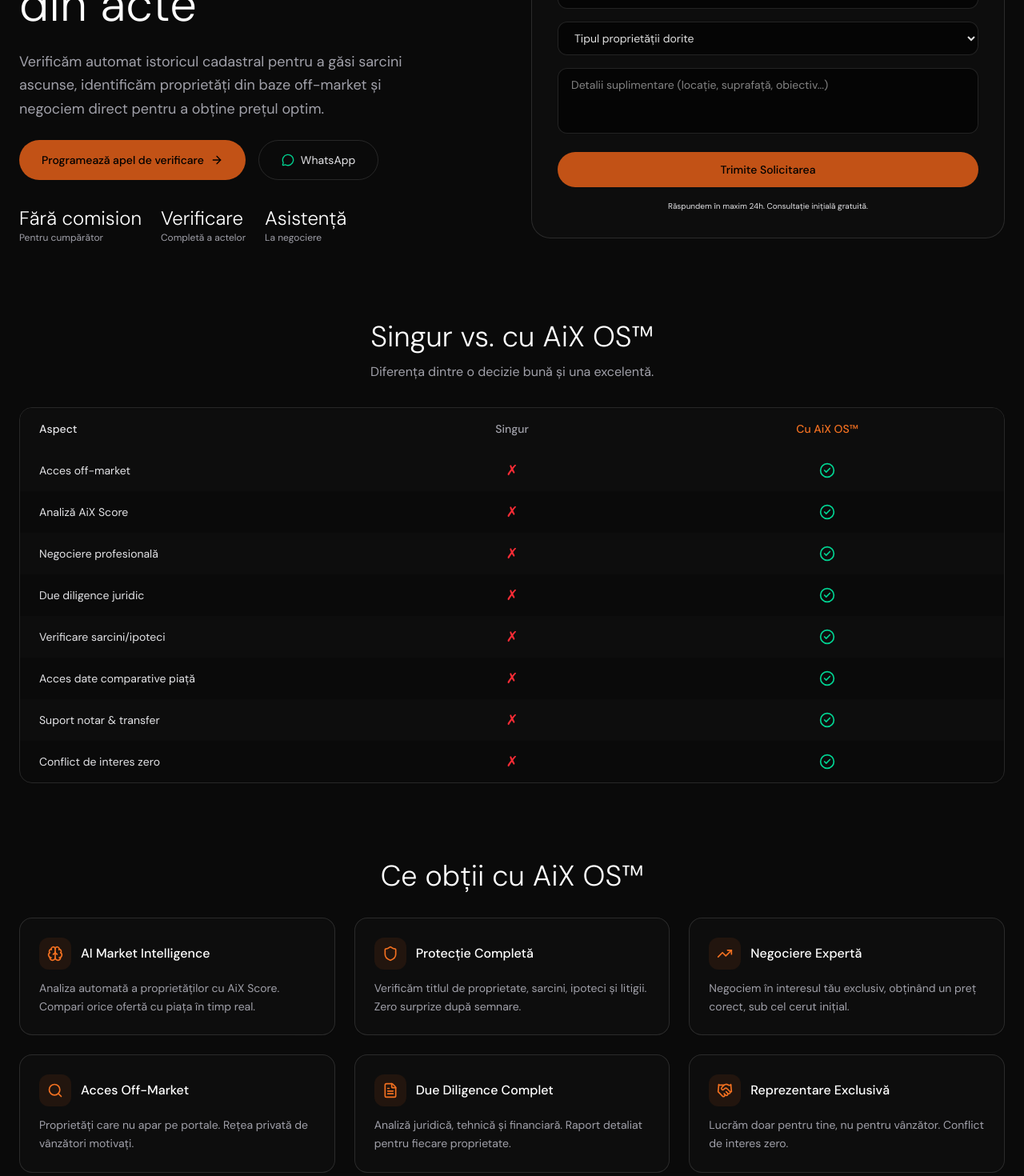
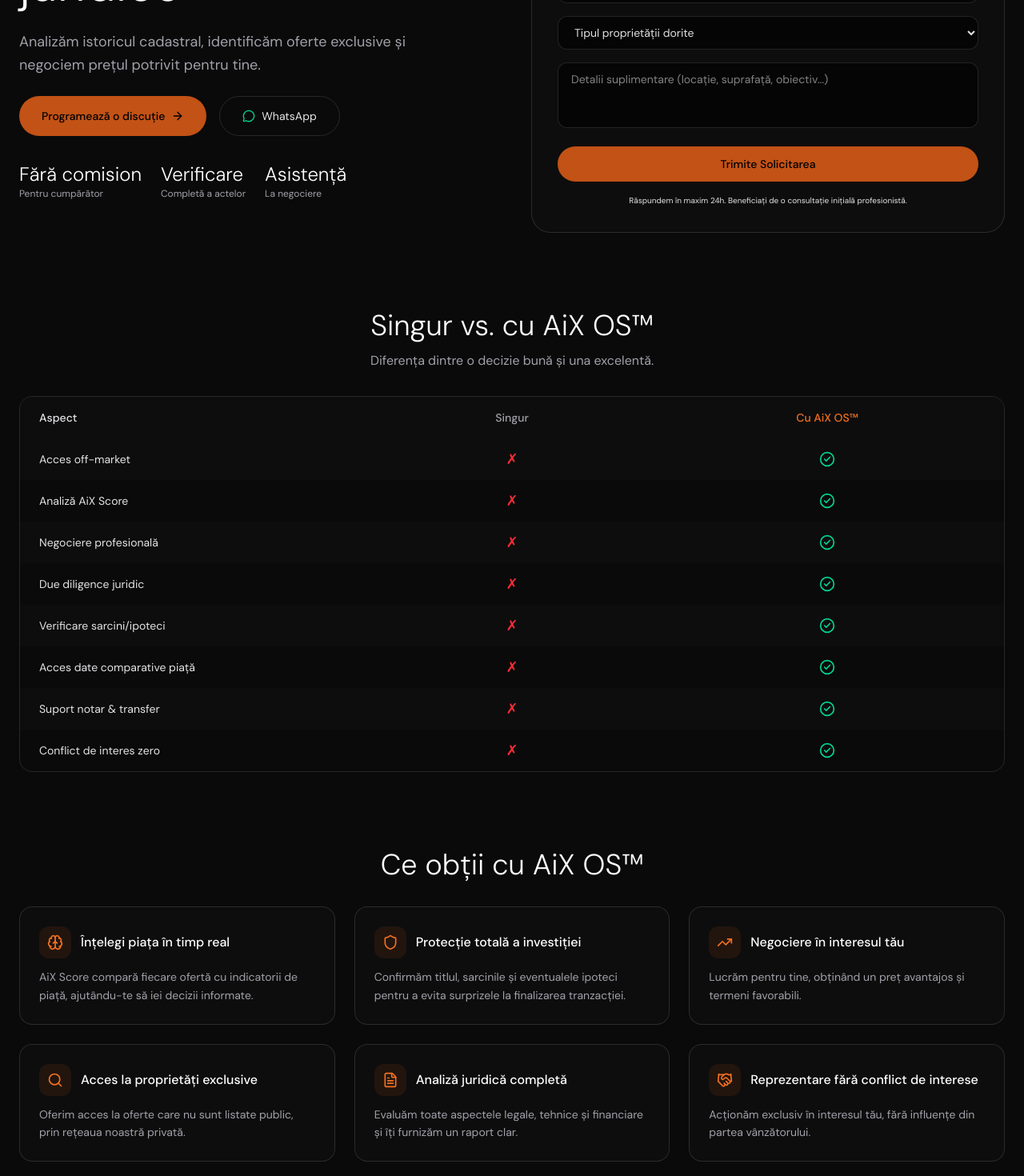
Before and after one commit to cvreperformance/AiX-OS, a Next.js app: page /buyer in a window 1280 px wide. Shown: the part 880-2350 px from the top of the page at 80% size. Built offline with nearby package versions, Linux system fonts and the light colour scheme; no server answers.

Commit message:
Finalize copy updates and remove free plans

```diff
--- a/src/app/(site)/HomeClientPage.tsx
+++ b/src/app/(site)/HomeClientPage.tsx
@@ -266,19 +266,19 @@
           </span>
           <h1 className="text-5xl sm:text-7xl font-light text-zinc-900 tracking-tight leading-none">
             Stop overpaying <br />
-            <span className="font-semibold text-transparent bg-clip-text bg-gradient-to-r from-amber-500 via-amber-300 to-amber-600 text-3xl sm:text-5xl mt-2 inline-block">and wasting hours on due diligence</span>
+            <span className="font-semibold text-transparent bg-clip-text bg-gradient-to-r from-amber-500 via-amber-300 to-amber-600 text-3xl sm:text-5xl mt-2 inline-block">and eliminate time‑wasting due diligence</span>
           </h1>
           <p className="text-base sm:text-lg font-light text-zinc-600 max-w-xl leading-relaxed">
             {language === "ro"
-              ? "Evită achizițiile supraevaluate și orele pierdute cu verificarea actelor. Folosește scanări automate de riscuri și simulări de randament bazate pe date reale."
-              : "Use local transaction data, automated risk scans, and yield modeling to secure assets at the correct price and secure transactions."}
+              ? "Folosește date reale și scanări automate pentru a achiziționa la preț corect și a încheia rapid tranzacțiile."
+              : "Leverage real data and automated scans to buy at the right price and close deals quickly."}
           </p>
           <div className="flex flex-wrap gap-4 pt-2">
             <Link
               href="/property-scanner"
               className="rounded-xl bg-amber-500 text-black px-6 py-3 text-xs font-semibold hover:bg-amber-400 transition-all shadow-md shadow-amber-500/10 flex items-center gap-1.5"
             >
-              <span>{language === "ro" ? "Verifică Titlul Proprietății Instante" : "Verify Property Titles Instantly"}</span>
+              <span>{language === "ro" ? "Obține verificare instantă a titlului" : "Get instant title verification"}</span>
               <ChevronRight className="h-4 w-4" />
             </Link>
             <Link
--- a/src/app/(site)/buyer/BuyerLeadForm.tsx
+++ b/src/app/(site)/buyer/BuyerLeadForm.tsx
@@ -146,8 +146,8 @@
       </button>
       <p className="text-[10px] text-zinc-600 text-center">
         {language === "ro"
-          ? "Răspundem în maxim 24h. Consultație inițială gratuită."
-          : "We respond within 24h. Initial consultation is free."}
+          ? "Răspundem în maxim 24h. Beneficiați de o consultație inițială profesionistă."
+          : "We respond within 24h. Receive an expert initial consultation."}
       </p>
     </form>
   );
--- a/src/app/(site)/buyer/page.tsx
+++ b/src/app/(site)/buyer/page.tsx
@@ -28,33 +28,33 @@
 const ADVANTAGES = [
   {
     icon: Brain,
-    title: "AI Market Intelligence",
-    desc: "Analiza automată a proprietăților cu AiX Score. Compari orice ofertă cu piața în timp real.",
+    title: "Înțelegi piața în timp real",
+    desc: "AiX Score compară fiecare ofertă cu indicatorii de piață, ajutându-te să iei decizii informate.",
   },
   {
     icon: Shield,
-    title: "Protecție Completă",
-    desc: "Verificăm titlul de proprietate, sarcini, ipoteci și litigii. Zero surprize după semnare.",
+    title: "Protecție totală a investiției",
+    desc: "Confirmăm titlul, sarcinile și eventualele ipoteci pentru a evita surprizele la finalizarea tranzacției.",
   },
   {
     icon: TrendingUp,
-    title: "Negociere Expertă",
-    desc: "Negociem în interesul tău exclusiv, obținând un preț corect, sub cel cerut inițial.",
+    title: "Negociere în interesul tău",
+    desc: "Lucrăm pentru tine, obținând un preț avantajos și termeni favorabili.",
   },
   {
     icon: Search,
-    title: "Acces Off-Market",
-    desc: "Proprietăți care nu apar pe portale. Rețea privată de vânzători motivați.",
+    title: "Acces la proprietăţi exclusive",
+    desc: "Oferim acces la oferte care nu sunt listate public, prin rețeaua noastră privată.",
   },
   {
     icon: FileText,
-    title: "Due Diligence Complet",
-    desc: "Analiză juridică, tehnică și financiară. Raport detaliat pentru fiecare proprietate.",
+    title: "Analiză juridică completă",
+    desc: "Evaluăm toate aspectele legale, tehnice și financiare și îți furnizăm un raport clar.",
   },
   {
     icon: Handshake,
-    title: "Reprezentare Exclusivă",
-    desc: "Lucrăm doar pentru tine, nu pentru vânzător. Conflict de interes zero.",
+    title: "Reprezentare fără conflict de interese",
+    desc: "Acționăm exclusiv în interesul tău, fără influențe din partea vânzătorului.",
   },
 ];
 
@@ -105,18 +105,17 @@
             AiX OS™ · Buyer Representation
           </span>
           <h1 className="text-4xl md:text-5xl lg:text-6xl font-light text-zinc-900 leading-[1.1]">
-            Evită achizițiile supraevaluate{" "}
-            <span className="gradient-gold">și capcanele juridice</span> din acte
+            Achiziționezi la preț corect, fără surprize juridice
           </h1>
           <p className="text-lg text-zinc-400 leading-relaxed max-w-lg">
-            Verificăm automat istoricul cadastral pentru a găsi sarcini ascunse, identificăm proprietăți din baze off-market și negociem direct pentru a obține prețul optim.
+            Analizăm istoricul cadastral, identificăm oferte exclusive și negociem prețul potrivit pentru tine.
           </p>
           <div className="flex flex-wrap gap-4">
             <Link
               href="/contact"
               className="inline-flex items-center gap-2 rounded-full bg-amber-500/90 px-7 py-3.5 text-sm font-medium text-black hover:bg-amber-400 transition-all"
             >
-              Programează apel de verificare
+              Programează o discuție
               <ArrowRight className="h-4 w-4" />
             </Link>
             <a
@@ -250,7 +249,7 @@
         </div>
         <div className="space-y-4">
           {[
-            { q: "Cât mă costă serviciul de reprezentare?", a: "Pentru cumpărător, serviciul este complet gratuit. Comisionul nostru este plătit din bugetul de marketing al dezvoltatorului sau al vânzătorului, însă negocierea o facem exclusiv în interesul tău." },
+            { q: "Cât mă costă serviciul de reprezentare?", a: "Serviciul este finanțat de dezvoltator sau vânzător, astfel că nu există costuri directe pentru tine. Negociem exclusiv în interesul tău." },
             { q: "Cum mă ajută AiX Score?", a: "AiX Score este algoritmul nostru proprietar care analizează peste 12 indicatori (randament, infrastructură, istoric prețuri, risc legal) pentru a-ți oferi o evaluare obiectivă, dincolo de marketingul vânzătorului." },
             { q: "Aveți acces la proprietăți care nu sunt online?", a: "Da, gestionăm un portofoliu semnificativ de proprietăți off-market din rețeaua noastră privată de investitori, accesibile doar clienților calificați." },
           ].map((faq, i) => (
--- a/src/app/(site)/join/page.tsx
+++ b/src/app/(site)/join/page.tsx
@@ -137,9 +137,7 @@
                 : "Transform decisions from emotion into mathematics."}
             </h2>
             <p className="text-sm text-zinc-400 leading-relaxed max-w-2xl">
-              {language === "ro"
-                ? "Prin crearea unui cont gratuit în AiX OS™ sau prin abonarea la newsletter, aveți garanția că nu veți rata nicio informație critică din piață. Vă livrăm direct în inbox rapoarte de care aveți nevoie."
-                : "By creating a free AiX OS™ account or subscribing to the newsletter, you are guaranteed not to miss any critical market information. We deliver the reports you need directly to your inbox."}
+              {language === "ro" ? "Prin crearea unui cont în AiX OS™ sau prin abonarea la newsletter, aveți garanția că nu veți rata nicio informație critică din piață. Vă livrăm direct în inbox rapoarte de care aveți nevoie." : "By creating an AiX OS™ account or subscribing to the newsletter, you are guaranteed not to miss any critical market information. We deliver the reports you need directly to your inbox."}
             </p>
           </div>
 
--- a/src/app/(site)/seller/SellerLeadForm.tsx
+++ b/src/app/(site)/seller/SellerLeadForm.tsx
@@ -53,7 +53,7 @@
         <p className="text-xs text-zinc-400">
           {language === "ro"
             ? "Vă vom contacta telefonic pentru stabilirea evaluării gratuite în 24 de ore."
-            : "We will contact you by phone to schedule your free valuation within 24 hours."}
+            : "We will contact you by phone to schedule your valuation within 24 hours."}
         </p>
       </div>
     );
@@ -143,7 +143,7 @@
         {loading && <RefreshCw className="h-4 w-4 animate-spin" />}
         {loading
           ? (language === "ro" ? "Se trimite..." : "Sending...")
-          : (language === "ro" ? "Solicită Evaluare Gratuită" : "Request Free Valuation")}
+          : (language === "ro" ? "Solicită Evaluare" : "Request Valuation")}
       </button>
       <p className="text-xs text-zinc-650 text-center">
         {language === "ro" ? "Evaluare în 24h. Fără angajamente." : "Valuation within 24h. No obligations."}
```
Also changed, not shown: src/app/(site)/home-find/HomeFindClientPage.tsx (+2 -15 lines), src/app/(site)/insurance/InsuranceClient.tsx (+8 -5 lines), src/app/(site)/pricing/PricingClientPage.tsx (+9 -6 lines), src/app/(site)/seller/page.tsx (+16 -19 lines).
